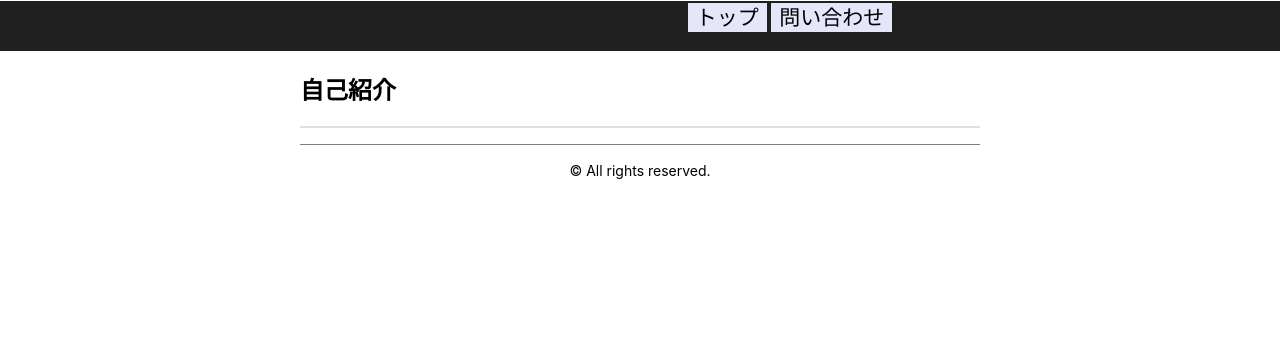
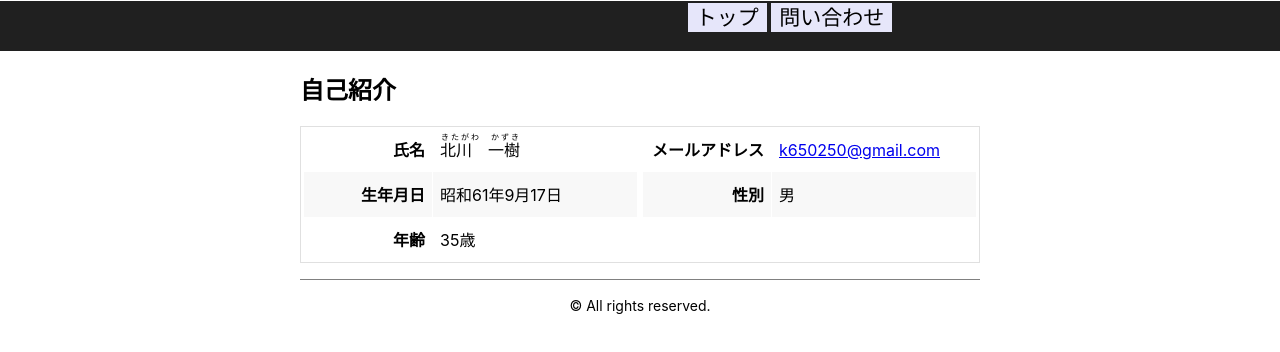
Before and after one commit to k650250/k650250.github.io, a plain HTML site: page index.html in a window 1280 px wide. Drawn offline with Linux system fonts and the light colour scheme.

Commit message:
Update index.html

```diff
--- a/index.html
+++ b/index.html
@@ -27,7 +27,7 @@
             <article id="introducing">
                 <h1>自己紹介</h1>
                 <dl class="key-value-data" id="my-profile"></dl>
-                <!-- <script type="text/javascript" src="introduce.js" charset="UTF-8"></script> -->
+                <script type="text/javascript" src="introduce.js" charset="UTF-8"></script>
             </article> <!-- id="introducing" -->
         </main>
 
```
